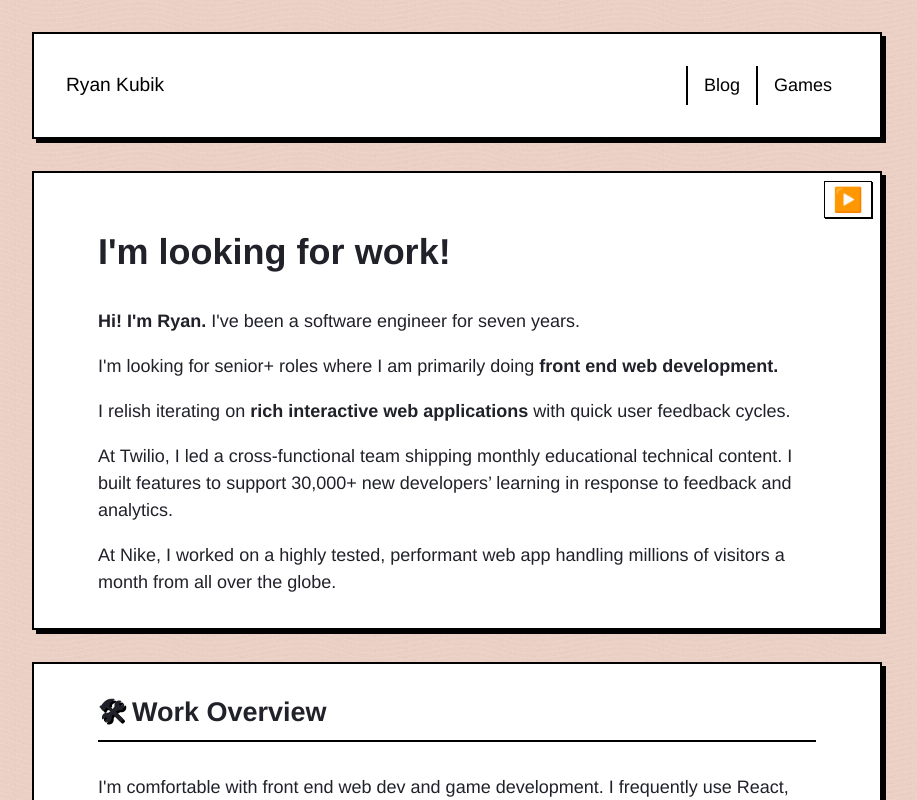
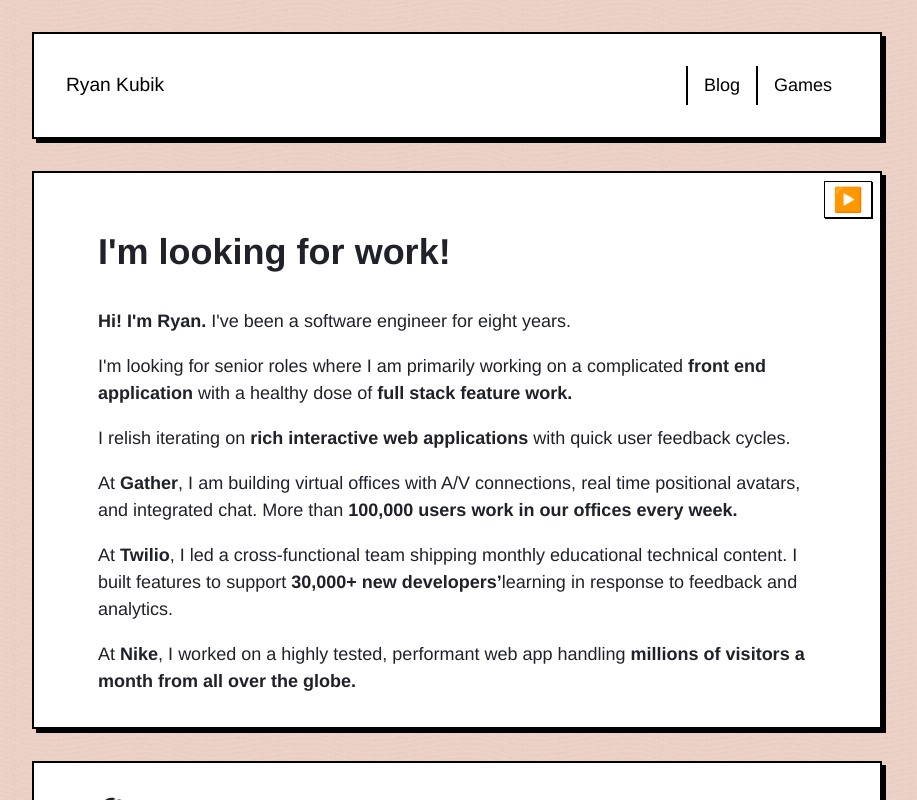
Before and after one commit to rmkubik/next-blog, a Next.js app: page /work in a window 1280 px wide. Shown: the top 800 px of the page, without its empty margins (183-1100 px from the left). Built offline with nearby package versions, Linux system fonts and the light colour scheme.

Commit message:
Update top of work section

```diff
--- a/pages/work.js
+++ b/pages/work.js
@@ -22,11 +22,13 @@ const Projects = () => {
         </div>
         <p>
           <strong>Hi! I'm Ryan. </strong>
-          I've been a software engineer for seven years.
+          I've been a software engineer for eight years.
         </p>
         <p>
-          I'm looking for senior+ roles where I am primarily doing{" "}
-          <strong>front end web development.</strong>
+          I'm looking for senior roles where I am primarily working on a
+          complicated
+          <strong>front end application </strong> with a healthy dose of{" "}
+          <strong>full stack feature work.</strong>
         </p>
         <p>
           I relish iterating on{" "}
@@ -34,13 +36,20 @@ const Projects = () => {
           feedback cycles.
         </p>
         <p>
-          At Twilio, I led a cross-functional team shipping monthly educational
-          technical content. I built features to support 30,000+ new developers’
+          At <strong>Gather</strong>, I am building virtual offices with A/V
+          connections, real time positional avatars, and integrated chat. More
+          than <strong>100,000 users work in our offices every week.</strong>
+        </p>
+        <p>
+          At <strong>Twilio</strong>, I led a cross-functional team shipping
+          monthly educational technical content. I built features to support{" "}
+          <strong>30,000+ new developers’</strong>
           learning in response to feedback and analytics.
         </p>
         <p>
-          At Nike, I worked on a highly tested, performant web app handling
-          millions of visitors a month from all over the globe.
+          At <strong>Nike</strong>, I worked on a highly tested, performant web
+          app handling
+          <strong>millions of visitors a month from all over the globe.</strong>
         </p>
       </SpanifiedSection>
       <Section className="work-overview">
```
